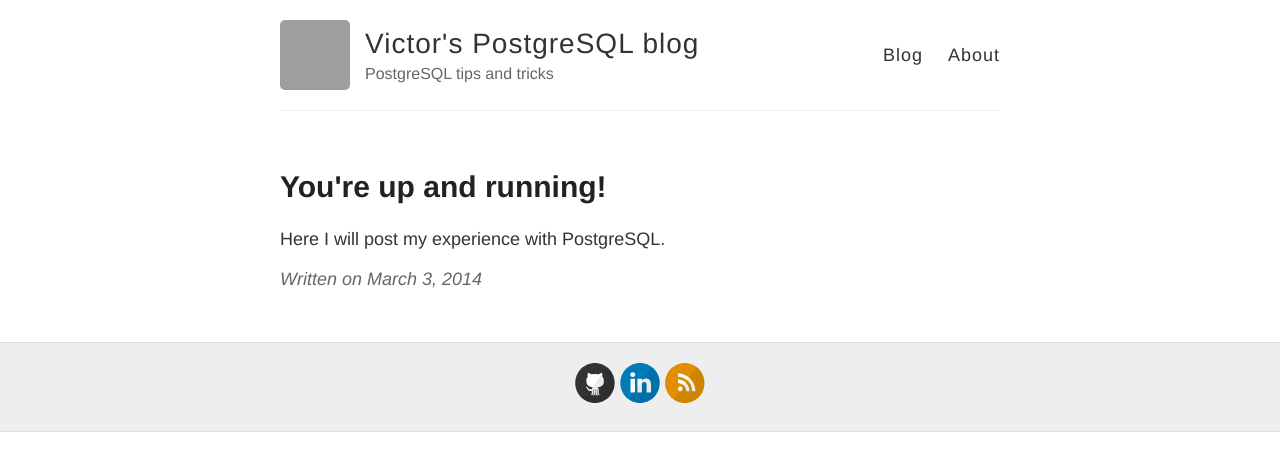
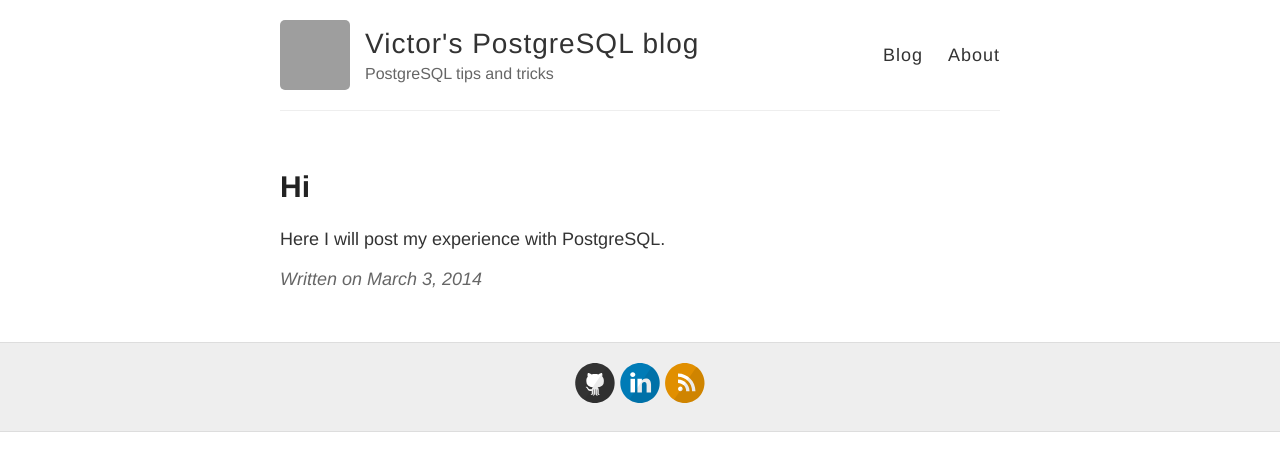
Before and after one commit to Nastradamus/nastradamus.github.io, a Jekyll site: the page built from _posts/2014-3-3-Hello-World.md, in a window 1280 px wide. Shown: the top 471 px of the page. Built offline with Jekyll 4.4.1, drawn with Linux system fonts in a browser that asks for light colours; comment, search, counter and statistics services are not loaded; grey boxes are pictures that could not be loaded.

Commit message:
Update 2014-3-3-Hello-World.md

```diff
--- a/_posts/2014-3-3-Hello-World.md
+++ b/_posts/2014-3-3-Hello-World.md
@@ -1,6 +1,6 @@
 ---
 layout: post
-title: You're up and running!
+title: Hi
 ---
 
 Here I will post my experience with PostgreSQL.
```
